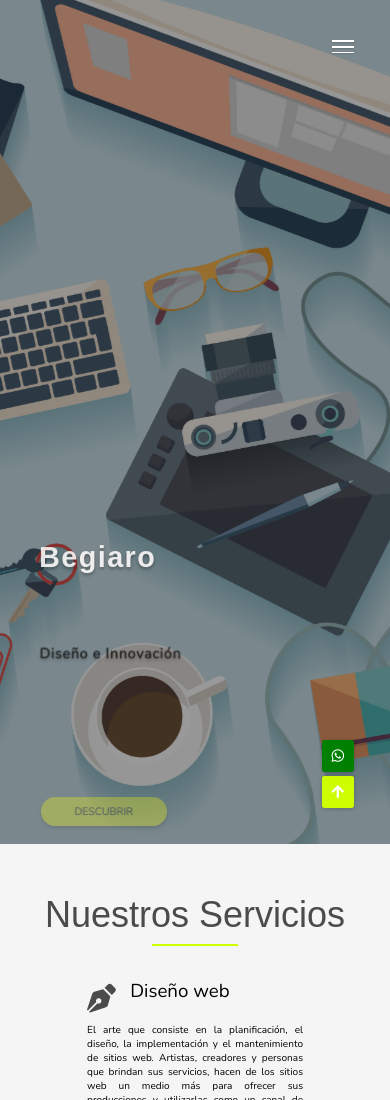
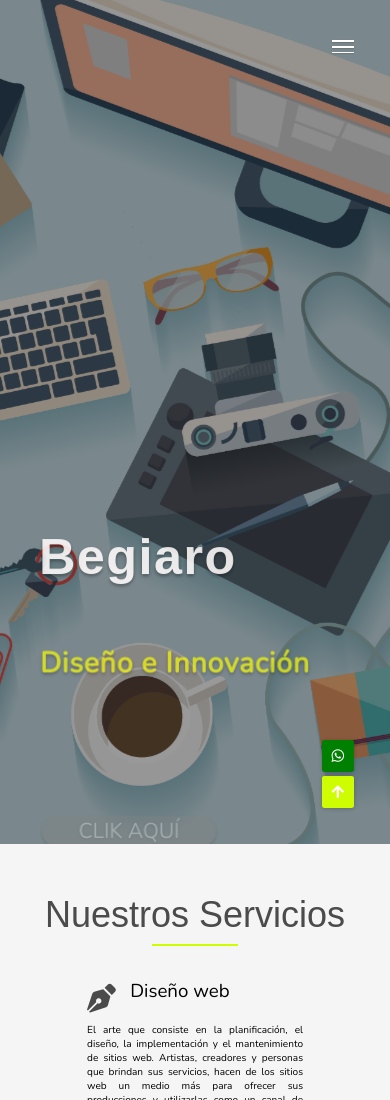
Before and after one commit to crisgianoboli/begiaro, a plain HTML site: page index.html in a window 390 px wide. Shown: the top 1100 px of the page. Drawn offline with nearby package versions, Linux system fonts and the light colour scheme; a web font is replaced by a local one.

Commit message:
ajuste en estructuras

```diff
--- a/index.html
+++ b/index.html
@@ -42,7 +42,7 @@
       <div class="banner">
         <h1>Begiaro</h1>
         <p>Diseño e Innovación</p>
-        <button>Descubrir</button>
+        <div class="button"><a href="#services">Clik aquí</a></div>
       </div>
     </header>
 
@@ -71,7 +71,7 @@
       </div>
     </section>
 
-    <section class="about-us">
+    <section class="about-us" id="services">
       <div class="section-header">
         <h1 class="section-heading" id="design">Nuestros Servicios</h1>
         <div class="underline"></div>
--- a/style.css
+++ b/style.css
@@ -303,7 +303,7 @@ html {
   font-family: 'Nunito', sans-serif;
   font-size: 5rem;
   font-weight: 600;
-  color: rgb(0, 0, 0);
+  color: #fbff00;
   width: 100%;
   letter-spacing: 0.1rem;
   margin-bottom: 3rem;
@@ -313,16 +313,14 @@ html {
   animation: moveBanner 1s 0.7s forwards;
 }
 
-.banner button {
-  width: 25rem;
-  height: 7rem;
-  background-color: #fbff00;
+.banner .button {
+  width: 180px;
+  height: 30px;
+  background-color: gray;
   border: none;
   border-radius: 20px;
-  font-family: 'Nunito', sans-serif;
-  font-size: 2rem;
-  text-transform: uppercase;
-  color: rgb(0, 0, 0);
+  text-align: center;
+  color: white;
   text-shadow: 0 0.2rem 0.4rem rgba(0, 0, 0, 0.2);
   box-shadow: 0 0.3rem 0.5rem rgba(0, 0, 0, 0.4);
   cursor: pointer;
@@ -330,9 +328,20 @@ html {
   animation: moveBanner 1s 0.9s forwards;
 }
 
-.banner button:hover{
-  background-color: rgba(0,0,0,0.8);
+.button a{
   color: white;
+  font-family: 'Nunito', sans-serif;
+  font-size: 2rem;
+  text-transform: uppercase;
+}
+
+
+.banner .button:hover{
+  background-color: #fbff00;
+}
+
+.button a:hover{
+  color: gray;
 }
 
 @keyframes moveBanner {
@@ -463,7 +472,7 @@ html {
 
 .service {
   width: 100%;
-  margin-bottom: 2rem;
+  margin-bottom: 1.5rem;
 }
 
 .service:nth-child(1) {
@@ -836,6 +845,8 @@ html {
 .scroll-btn-whatsapp:hover{
   background-color: rgba(0, 0, 0, 0.8);
 }
+
+
 @media (max-width: 1500px) {
   .about-us-img-wrapper {
     grid-row: 3 / -1;
@@ -863,12 +874,6 @@ html {
 
   .banner p {
     font-size: 3rem;
-  }
-
-  .banner button {
-    width: 20rem;
-    height: 5rem;
-    font-size: 1.6rem;
   }
 
   .menu-link {
@@ -939,12 +944,6 @@ html {
     font-size: 2.5rem;
   }
 
-  .banner button {
-    width: 18rem;
-    height: 4rem;
-    font-size: 1.5rem;
-  }
-
   .services {
     display: flex;
     flex-direction: column;
@@ -953,7 +952,7 @@ html {
 
   .service {
     width: 40rem;
-    margin-bottom: 6rem;
+    margin-bottom: 4rem;
   }
 
   .about-us-img-wrapper {
@@ -1022,6 +1021,19 @@ html {
     top: 60%;
   }
 
+  .banner h1{
+    font-size: 7rem;
+  }
+  .banner p {
+    font-size: 4rem;
+  }
+
+
+  .button a{
+    font-size: 3rem;
+    font-weight: 200;
+  }
+
   .sidebar {
     width: 100%;
     right: -100%;
```
